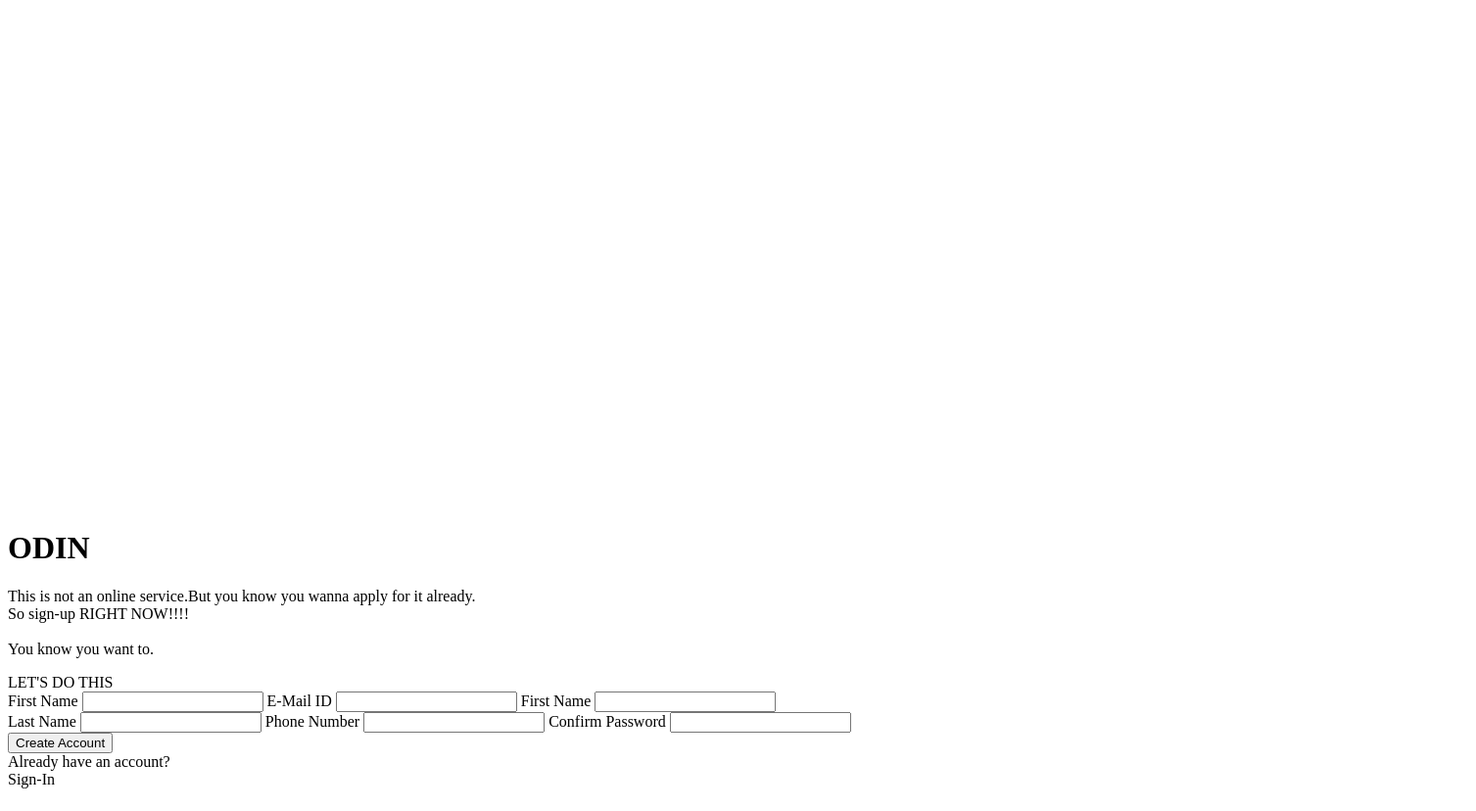
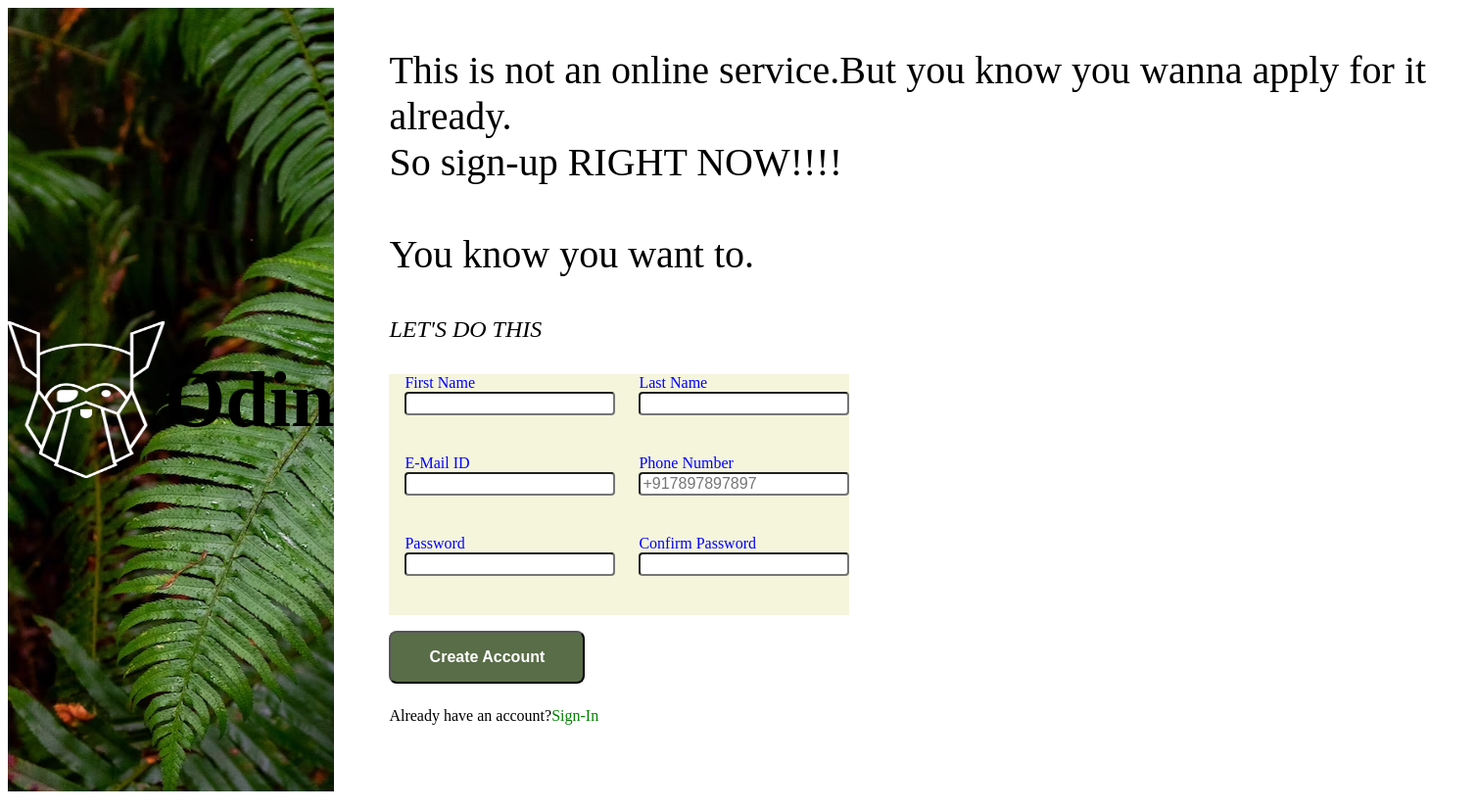
Before and after one commit to Hari-Keshav-Rajesh/SignUpForm, a plain HTML site: page index.html in a window 1280 px wide. Shown: the whole page at 98% size, 1507 px wide, since content can reach past the window. Drawn offline with Linux system fonts and the light colour scheme.

Commit message:
Layout added

```diff
--- a/index.html
+++ b/index.html
@@ -9,13 +9,14 @@
 <body>
    <div class="logo">
         <img class="odin" src="./images/odin-lined.png" alt="The Odin Project Logo">
-    <h1 class="TOP">ODIN</h1>
+        <h1 class="text">Odin</h1>
+
    </div>
-   <div class="right"></div>
+   <div class="right">
         <p class="intro">This is not an online service.But you know you wanna apply for it already.<br>So sign-up RIGHT NOW!!!!<br><br>You know you want to.</p>
         <div class="form">
-        <div class="caption">LET'S DO THIS</div>
-        <form class="form">
+            <div class="caption"><i>LET'S DO THIS</i></div>
+            <form id="inputs">
                 <div class="fleft">
 
                     <label for="firstname">First Name</label>
@@ -24,7 +25,7 @@
                     <label for="email">E-Mail ID</label>
                     <input type="email" id="email" name="eMail">
 
-                <label for="password">First Name</label>
+                    <label for="password">Password</label>
                     <input type="password" id="password" name="passWord">
 
                 </div>
@@ -34,19 +35,21 @@
                     <input type="text" id="lastname" name="lastName">
 
                     <label for="Number">Phone Number</label>
-                <input type="number" id="Number" name="phoneNumber" pattern="/^+91(7\d|8\d|9\d)\d{9}$/" title="Please add +91 in the beginning">
+                    <input type="number" id="Number" name="phoneNumber" pattern="/^+91(7\d|8\d|9\d)\d{9}$/" title="Please add +91 in the beginning" placeholder="+917897897897">
 
                     <label for="confirm">Confirm Password</label>
                     <input type="password" id="confirm" name="cPassWord">
 
                 </div>
-            <button type="submit" class="submit">Create Account</button>
             </form>
+            <button type="submit" class="submit" form="inputs">Create Account</button>
             <div class="link">
                 <div class="note">Already have an account?</div>
                 <a class="sign-in">Sign-In</a>
             </div>
         </div>
+   </div>
+
 
 </body>
 </html>
--- a/styles.css
+++ b/styles.css
@@ -0,0 +1,100 @@
+body{
+    display:flex;
+    justify-content: space-between;
+}
+
+.logo{
+    background-image: url("./images/background-logo.avif");
+    margin-bottom: 0;
+    width:50vh;
+    margin-top: 0;
+    margin-left: 0;
+    height:100vh;
+    position: sticky;
+    display: flex;
+    justify-content: center;
+    align-items: center;
+}
+
+
+
+.odin{
+    height: 20vh;
+    width:20vh;
+}
+
+.text{
+    font-size: 10vh;
+}
+
+.right{
+    display: flex;
+    justify-content:space-around;
+    flex-direction: column;
+    padding-left: 7vh;
+}
+
+.intro{
+    font-size: 5vh;
+}
+
+.form{
+    display: flex;
+    flex-direction: column;
+}
+
+#inputs{
+    display: flex;
+    gap:3vh;
+    align-items: center;
+    background-color:beige;
+    padding-left: 2vh;
+    margin-right: 80vh;
+}
+
+.fleft{
+    display: flex;
+    flex-direction: column;
+}
+
+.fright{
+    display: flex;
+    flex-direction: column;
+}
+
+.link{
+    display: flex;
+    margin-top: 3vh;
+    margin-bottom: 10vh;
+}
+
+.caption{
+    font-size: 3vh;
+    margin-bottom: 4vh;
+}
+
+label{
+    font-weight: 100;
+    color: blue;
+}
+
+.submit{
+    margin-top:2vh;
+    background-color: #596D48;
+    font-weight: bold;
+    width:25vh;
+    color: white;
+    border-radius: 1vh;
+    padding: 2vh;
+    font-size: 2vh;
+}
+
+.sign-in{
+    color: green;
+}
+
+input{
+    font-size: 2vh;
+    margin-bottom: 5vh;
+    border-radius: 0.5vh;
+}
```
Also changed, not shown: images/background-logo.avif (added). Lines whose indentation alone changed are shown as unchanged.
